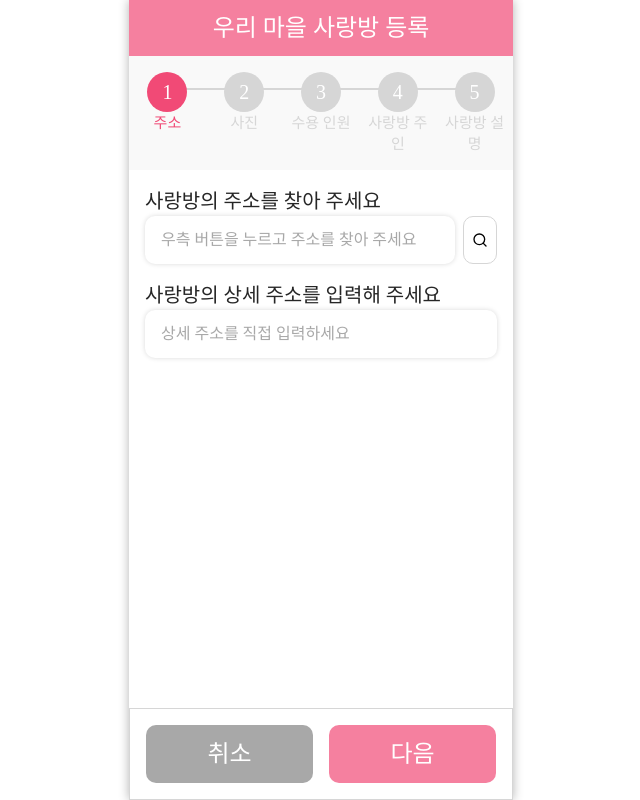
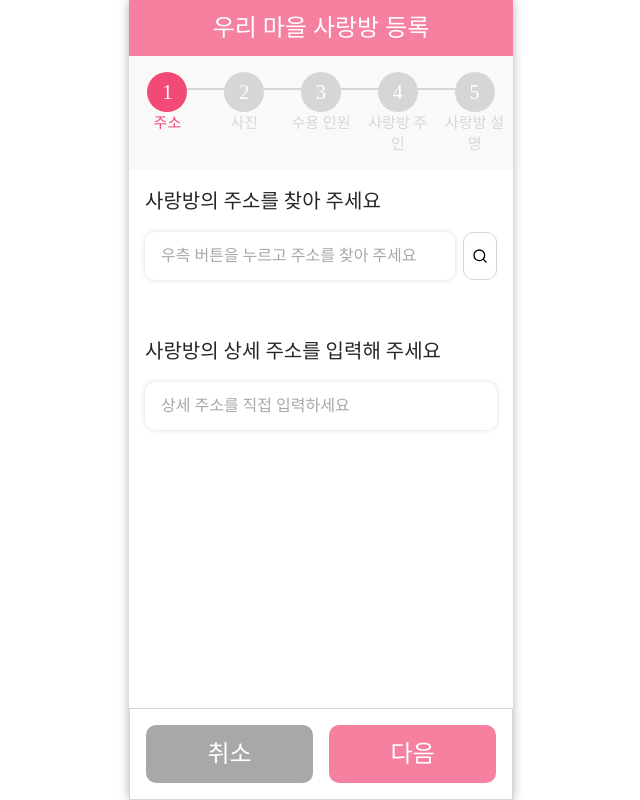
Before and after one commit to hanaro7team1/frontend, a Next.js app: page /admin/stays/add in a window 1280 px wide. Shown: the whole page, without its empty margins (319-959 px from the left). Built offline with nearby package versions, Linux system fonts and the light colour scheme; a web font is replaced by a local one.

Commit message:
Design: margin 조정

```diff
--- a/src/components/domain/add/steps/step1/Step1.tsx
+++ b/src/components/domain/add/steps/step1/Step1.tsx
@@ -12,9 +12,9 @@ export default function AddAdress() {
   const [open, setOpen] = useState(false);
 
   return (
-    <div>
+    <>
       <Txt className='text-left'>사랑방의 주소를 찾아 주세요</Txt>
-      <div className='mb-4 flex gap-2'>
+      <div className='mb-10 flex gap-2'>
         <Input placeholder={'우측 버튼을 누르고 주소를 찾아 주세요'} value={addr} readOnly />
         <SearchButton onClick={() => setOpen(true)} />
       </div>
@@ -27,6 +27,6 @@ export default function AddAdress() {
           setAddr(address);
         }}
       />
-    </div>
+    </>
   );
 }
```
